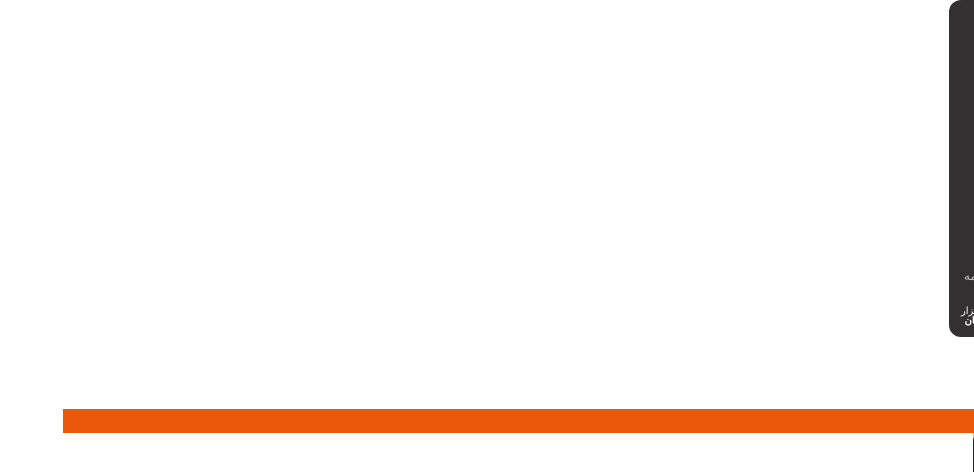
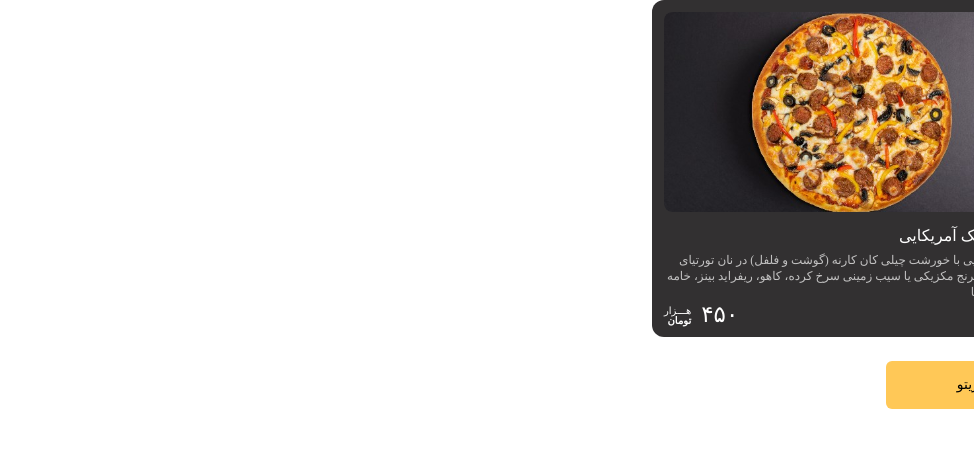
Before and after one commit to farashaeian/Tacohead, a Next.js app: page / in a window 1280 px wide. Shown: the top 472 px of the page, without its empty margins (306-1280 px from the left). Built offline with nearby package versions, Linux system fonts and the light colour scheme.

Commit message:
change the ItemMenu default image

```diff
--- a/components/ItemCard/ItemCard.tsx
+++ b/components/ItemCard/ItemCard.tsx
@@ -14,7 +14,7 @@
         <div className="text-white p-1.5 md:p-3 flex flex-row items-center justify-start md:flex-col md:justify-center md:items-center gap-2.5 md:gap-3 bg-secondary-200 max-w-[394px] rounded-xl">
             <div className="rounded-lg w-[84px] h-[84px] md:w-full md:h-[200px]">
                 {imageUrl ? <Image src={imageUrl} alt={title} className="w-full h-full object-cover rounded-lg" />
-                    : <PizzaMobileImage className="w-full h-full object-cover rounded-lg"/>}
+                    : <PizzaImage className="w-full h-full object-cover rounded-lg"/>}
             </div>
             <div className="flex-1">
                 <h6 className="mb-1">{title}</h6>
--- a/pages/index.tsx
+++ b/pages/index.tsx
@@ -22,8 +22,6 @@
       icon={BuritoIcon}
       title="بوریتو"
       />
-      <div className="w-full h-6 bg-orange-600"></div>
-      <PizzaImage className='bg-yellow-400'/>
     </main>
   );
 }
```
